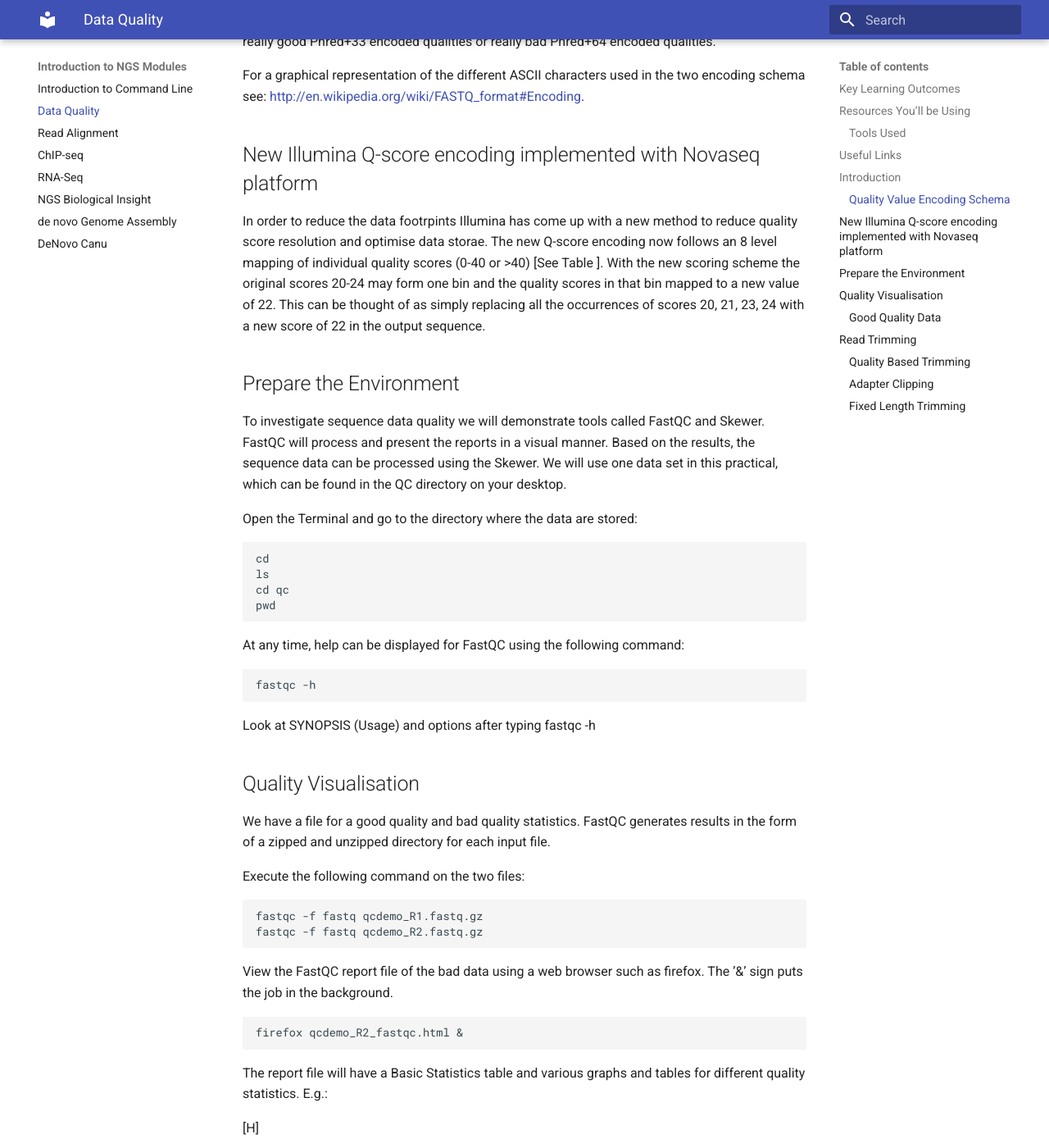
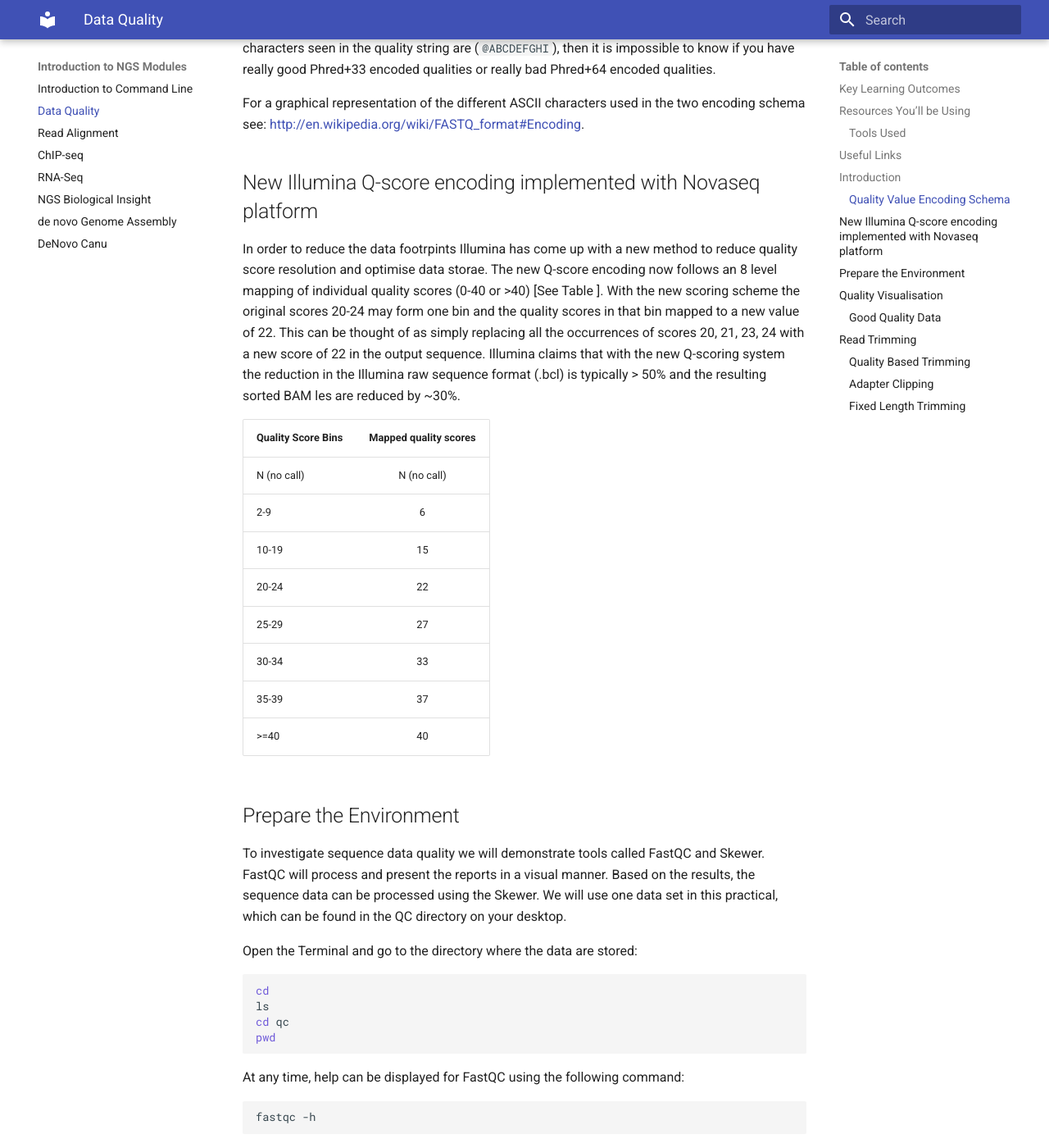
Before and after one commit to tsonika/intro-ngs-manuals, an MkDocs documentation site: the page built from docs/modules/btp-module-ngs-qc/ngs-qc.md, in a window 1280 px wide and 1400 px high, scrolled down 2103 px. Shown: the whole window at 82% size. Built offline with MkDocs 1.6.1 and Material for MkDocs 9.7.7, drawn with Linux system fonts in a browser that asks for light colours; old or Windows-style settings are respelled for this version of MkDocs.

Commit message:
Table Novaseq encoding

````diff
--- a/docs/modules/btp-module-ngs-qc/ngs-qc.md
+++ b/docs/modules/btp-module-ngs-qc/ngs-qc.md
@@ -31,7 +31,7 @@ Useful Links
 
 [FASTQ Encoding](http://en.wikipedia.org/wiki/FASTQ_format#Encoding)
 
-Introduction
+##Introduction
 ------------
 
 Going on a blind date with your read set? For a better understanding of
@@ -107,8 +107,18 @@ encoding now follows an 8 level mapping of individual quality scores (0-40 or >4
 With the new scoring scheme the original scores 20-24 may form one bin and the quality scores in that
 bin mapped to a new value of 22. This can be thought of as simply replacing all the
 occurrences of scores 20, 21, 23, 24 with a new score of 22 in the output sequence.
+Illumina claims that with the new Q-scoring system the reduction in the Illumina raw sequence format (.bcl) is typically > 50% and the resulting sorted BAM  les are reduced by ~30%.
 
-
+| Quality Score Bins   |  Mapped quality scores|
+|----------|:-------------:|
+| N (no call) | N (no call) |
+| 2-9 |    6  |
+| 10-19 | 15  |
+| 20-24 | 22 |
+| 25-29 | 27 |
+| 30-34 | 33 |
+| 35-39 | 37 |
+| >=40 | 40 |
 
 Prepare the Environment
 -----------------------
@@ -120,12 +130,12 @@ using the Skewer. We will use one data set in this practical, which can
 be found in the QC directory on your desktop.
 
 Open the Terminal and go to the directory where the data are stored:
-
+    ```bash
     cd
     ls
     cd qc
     pwd
-
+    ```
 
 At any time, help can be displayed for FastQC using the following
 command:
````
